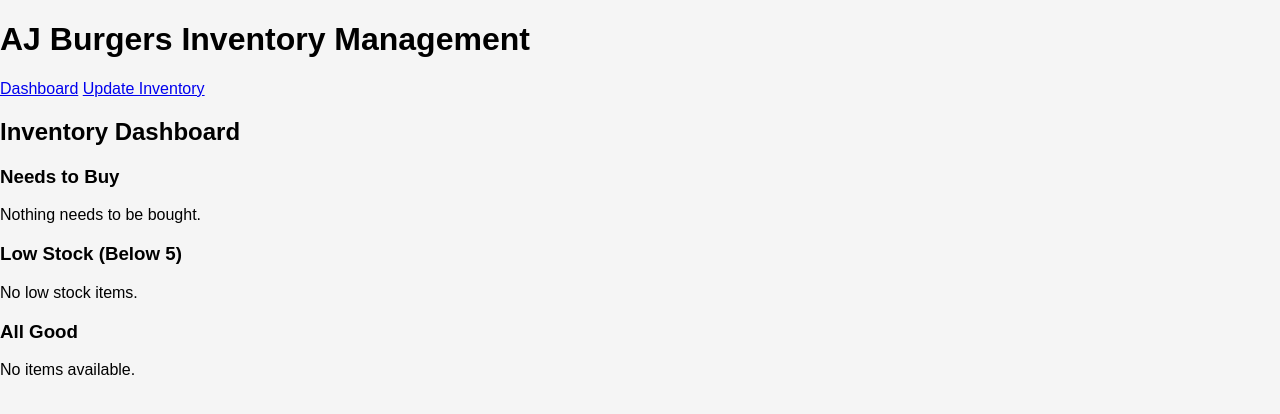
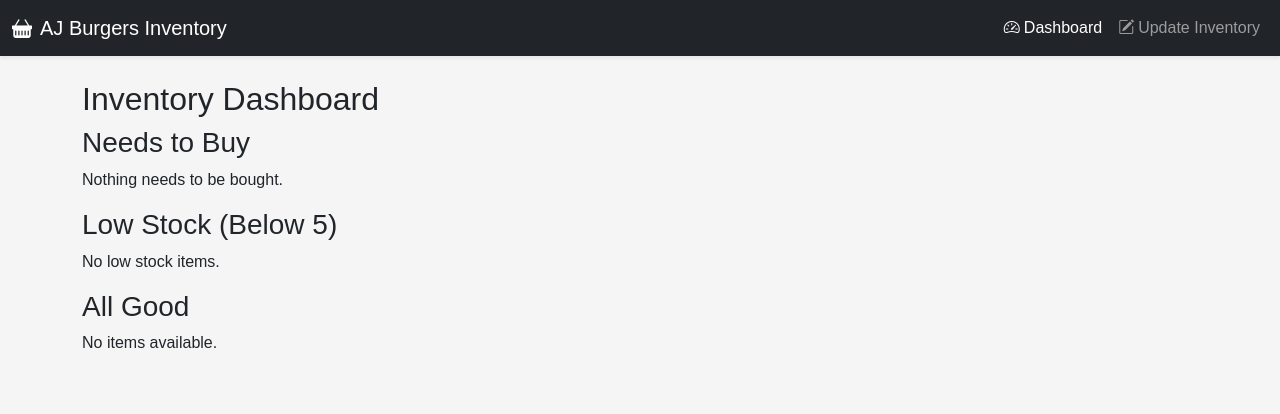
Before and after one commit to Iaml1mon/aj-burgers-inventory, a Flask app: page / in a window 1280 px wide. Shown: the top 414 px of the page. Run offline with Flask 3, Linux system fonts and the light colour scheme; data comes from the database, SQL or seed files in the repository.

Commit message:
Enhance base template with Bootstrap, icons, and active nav styling

```diff
--- a/templates/base.html
+++ b/templates/base.html
@@ -3,19 +3,44 @@
 <head>
     <meta charset="UTF-8">
     <meta name="viewport" content="width=device-width, initial-scale=1.0">
-    <title>AJ Burgers Inventory</title>
+    <title>AJ Burgers Inventory Management</title>
+    <!-- Bootstrap CSS -->
+    <link href="https://cdn.jsdelivr.net/npm/bootstrap@5.3.2/dist/css/bootstrap.min.css" rel="stylesheet">
+    <!-- Bootstrap Icons -->
+    <link rel="stylesheet" href="https://cdn.jsdelivr.net/npm/bootstrap-icons@1.10.5/font/bootstrap-icons.css">
+    <!-- Custom styles -->
     <link rel="stylesheet" href="{{ url_for('static', filename='styles.css') }}">
 </head>
 <body>
-    <header>
-        <h1>AJ Burgers Inventory Management</h1>
-        <nav>
-            <a href="{{ url_for('dashboard') }}">Dashboard</a>
-            <a href="{{ url_for('inventory') }}">Update Inventory</a>
-        </nav>
-    </header>
-    <main>
+    <!-- Navbar -->
+    <nav class="navbar navbar-expand-lg navbar-dark bg-dark shadow-sm">
+        <div class="container-fluid">
+            <a class="navbar-brand" href="{{ url_for('dashboard') }}">
+                <i class="bi bi-basket-fill me-2"></i>AJ Burgers Inventory
+            </a>
+            <button class="navbar-toggler" type="button" data-bs-toggle="collapse" data-bs-target="#navbarNav" aria-controls="navbarNav" aria-expanded="false" aria-label="Toggle navigation">
+                <span class="navbar-toggler-icon"></span>
+            </button>
+            <div class="collapse navbar-collapse justify-content-end" id="navbarNav">
+                <ul class="navbar-nav">
+                    <li class="nav-item">
+                        <a class="nav-link {% if request.endpoint == 'dashboard' %}active{% endif %}" href="{{ url_for('dashboard') }}">
+                            <i class="bi bi-speedometer2 me-1"></i>Dashboard
+                        </a>
+                    </li>
+                    <li class="nav-item">
+                        <a class="nav-link {% if request.endpoint == 'inventory' %}active{% endif %}" href="{{ url_for('inventory') }}">
+                            <i class="bi bi-pencil-square me-1"></i>Update Inventory
+                        </a>
+                    </li>
+                </ul>
+            </div>
+        </div>
+    </nav>
+    <main class="container py-4">
         {% block content %}{% endblock %}
     </main>
+    <!-- Bootstrap JS bundle -->
+    <script src="https://cdn.jsdelivr.net/npm/bootstrap@5.3.2/dist/js/bootstrap.bundle.min.js"></script>
 </body>
 </html>
```
